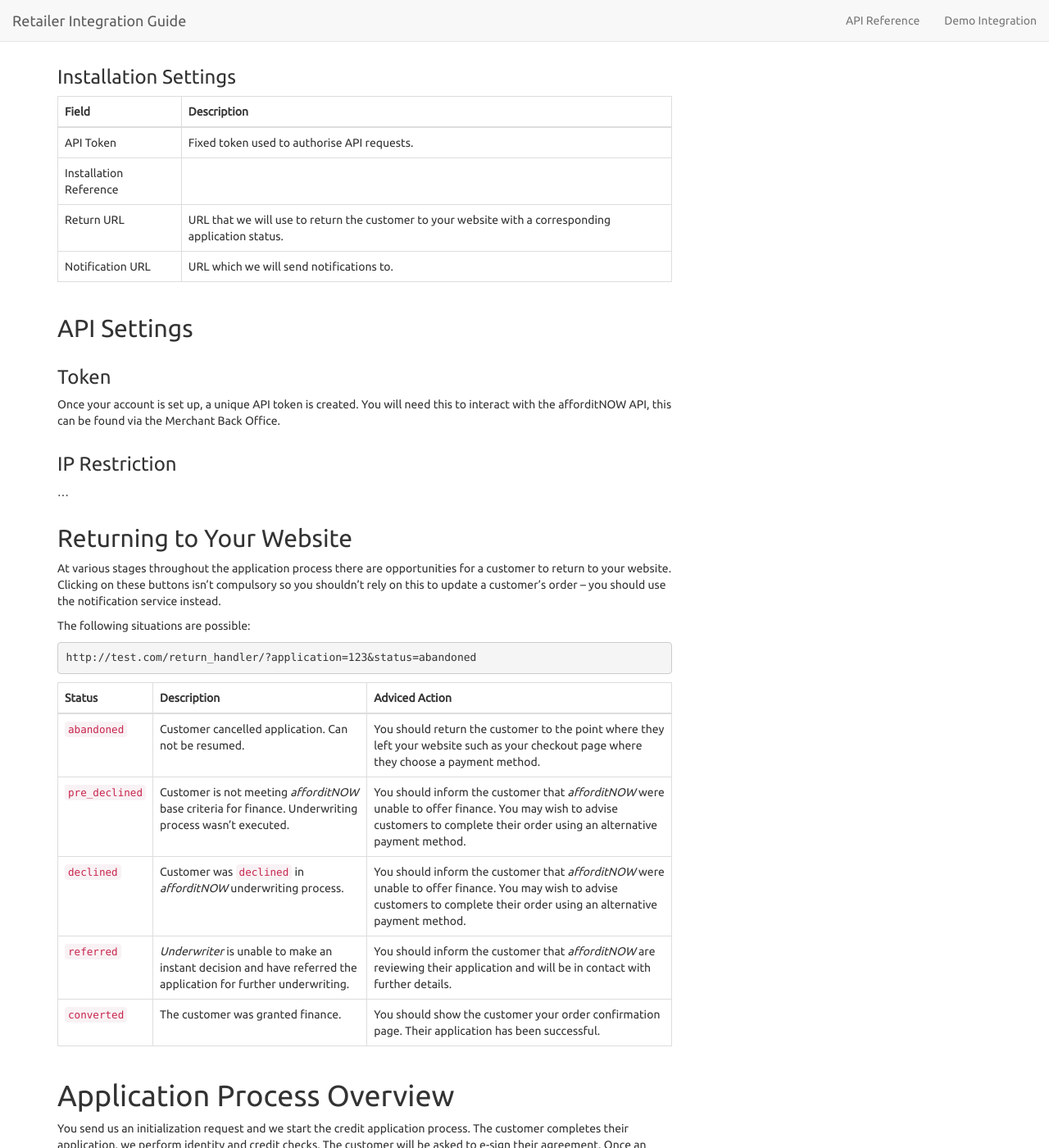
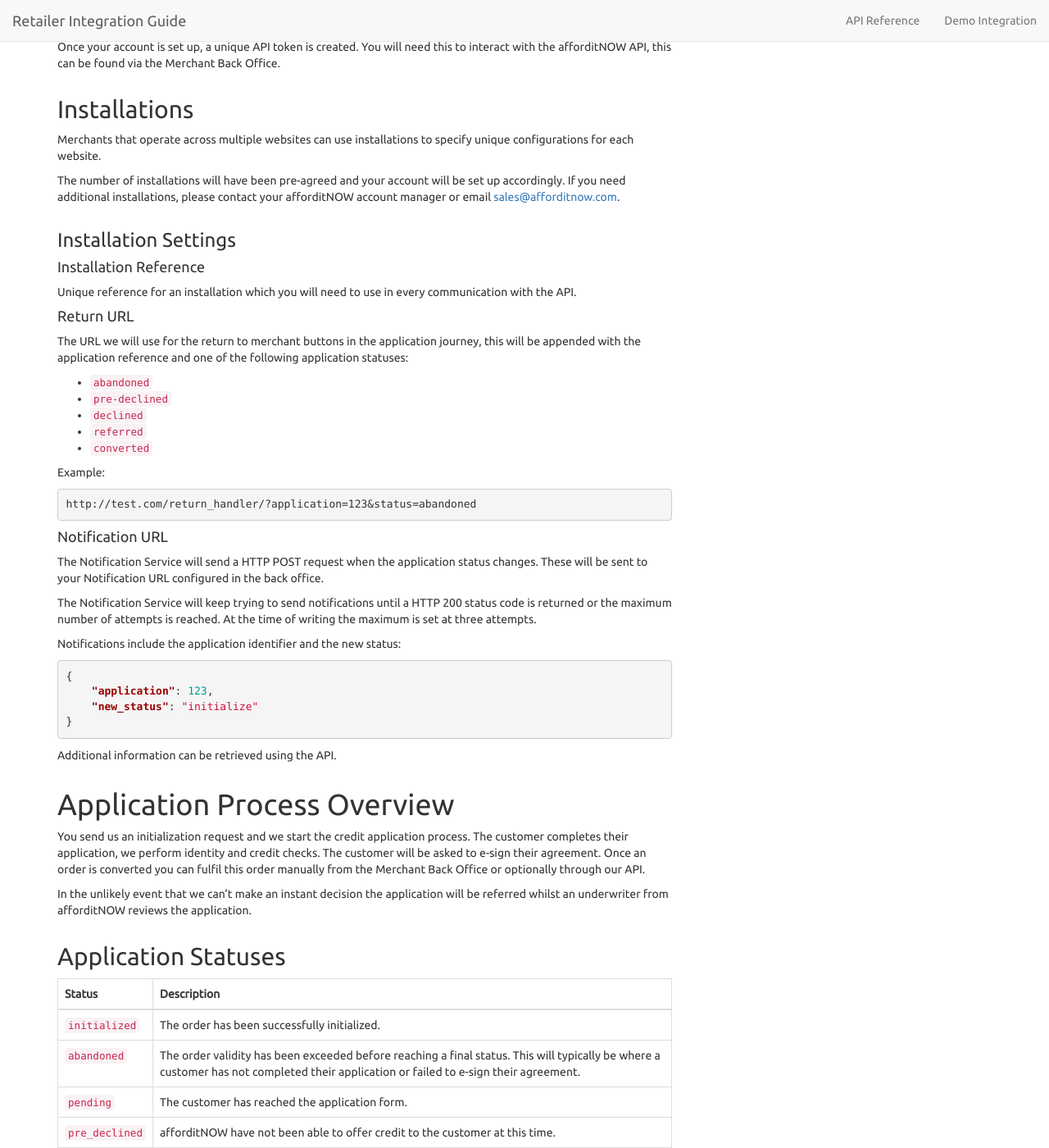
Before and after one commit to PayBreak/retailer-integration-guide, a Jekyll site: the page built from index.md, in a window 1280 px wide and 1400 px high, scrolled down 2501 px. Shown: the whole window at 82% size. Built offline with Jekyll 4.4.1, drawn with Linux system fonts in a browser that asks for light colours; nearby versions of some CDN libraries; Markdown is read by kramdown in place of the engine named in the settings; some of the changed text lies outside the part shown.

Commit message:
Updates to index page.

````diff
--- a/_includes/v4/notifications.md
+++ b/_includes/v4/notifications.md
@@ -1,5 +1,6 @@
-The Notification Service will send a HTTP POST request to your Notification URL
-configured in the back office.
+The Notification Service will send a HTTP POST request when the application
+status changes. These will be sent to your Notification URL configured in the
+back office.
 
 The Notification Service will keep trying to send notifications until a HTTP 200
 status code is returned or the maximum number of attempts is reached. At the
--- a/index.md
+++ b/index.md
@@ -99,6 +99,8 @@ This document details how to integrate the following
 pre-agreed with your account manager, a list of which are available via the
 {{ site.data.globals.merchant|capitalize }} Back Office.
 
+Alternatively, the same information is available using the [API](api/#products).
+
 # {{ site.data.globals.merchant|capitalize }} Back Office
 
 ## Account Setup
@@ -116,6 +118,19 @@ Environment | {{ site.data.globals.merchant|capitalize }} Back Office Address
 TEST | [https://merchants-test.paybreak.com/](https://merchants-test.paybreak.com/)
 LIVE | [https://merchants.paybreak.com/](https://merchants.paybreak.com/)
 
+## API Settings
+
+### Token
+
+Once your account is set up, a unique API token is created. You will need this
+to interact with the {{ site.data.globals.brandname }} API, this can be found
+via the {{ site.data.globals.merchant|capitalize }} Back Office.
+
+{%comment %}
+### IP Restriction
+
+...
+{%endcomment %}
 ## Installations
 
 {{ site.data.globals.merchant|capitalize }}s that operate across multiple
@@ -129,45 +144,31 @@ set up accordingly. If you need additional installations, please contact your
 
 ### Installation Settings
 
-Field | Description
---- | ---
-API Token | Fixed token used to authorise API requests.
-Installation Reference |
-Return URL | URL that we will use to return the customer to your website with a corresponding application status.
-Notification URL | URL which we will send notifications to.
+#### Installation Reference
 
-## API Settings
+Unique reference for an installation which you will need to use in every communication with the API.
 
-### Token
+#### Return URL
 
-Once your account is set up, a unique API token is created. You will need this
-to interact with the {{ site.data.globals.brandname }} API, this can be found
-via the {{ site.data.globals.merchant|capitalize }} Back Office.
+The URL we will use for the return to {{ site.data.globals.merchant }} buttons
+in the application journey, this will be appended with the application
+reference and one of the following application statuses:
 
-### IP Restriction
+- `abandoned`
+- `pre-declined`
+- `declined`
+- `referred`
+- `converted`
 
-...
-
-## Returning to Your Website
-
-At various stages throughout the application process there are opportunities for a
-customer to return to your website. Clicking on these buttons isn’t compulsory
-so you shouldn’t rely on this to update a customer’s order – you should use the
-notification service instead.
-
-The following situations are possible:
+Example:
 
 ```
 http://test.com/return_handler/?application=123&status=abandoned
 ```
 
-Status | Description | Adviced Action
----|---|---
-`abandoned` | Customer cancelled application. Can not be resumed. |You should return the customer to the point where they left your website such as your checkout page where they choose a payment method.
-`pre_declined` | Customer is not meeting *{{ site.data.globals.brandname }}* base criteria for finance. Underwriting process wasn't executed. | You should inform the customer that *{{ site.data.globals.brandname }}* were unable to offer finance. You may wish to advise customers to complete their order using an alternative payment method.
-`declined` | Customer was `declined` in *{{ site.data.globals.brandname }}* underwriting process. | You should inform the customer that *{{ site.data.globals.brandname }}* were unable to offer finance. You may wish to advise customers to complete their order using an alternative payment method.
-`referred` | *Underwriter* is unable to make an instant decision and have referred the application for further underwriting. | You should inform the customer that *{{ site.data.globals.brandname }}* are reviewing their application and will be in contact with further details.
-`converted` | The customer was granted finance. | You should show the customer your order confirmation page. Their application has been successful.
+#### Notification URL
+
+{% include v4/notifications.md %}
 
 # Application Process Overview
 
@@ -238,10 +239,6 @@ service fee or deposit.
 
 You can find test cards on our [card provider's site](https://www.adyen.com/home/support/knowledgebase/implementation-articles.html?article=kb_imp_17).
 
-# Product Calls
-
-{% include v4/products.md %}
-
 # Application Initialization
 
 ## HTML Form Based Application Initialization
@@ -275,10 +272,6 @@ rules.
     <input type="hidden" name="metadata[want]" value="2" />
 </form>
 ```
-
-# Application Status Notifications
-
-{% include v4/notifications.md %}
 
 # Advanced Integration Using the API (Optional)
 
````
